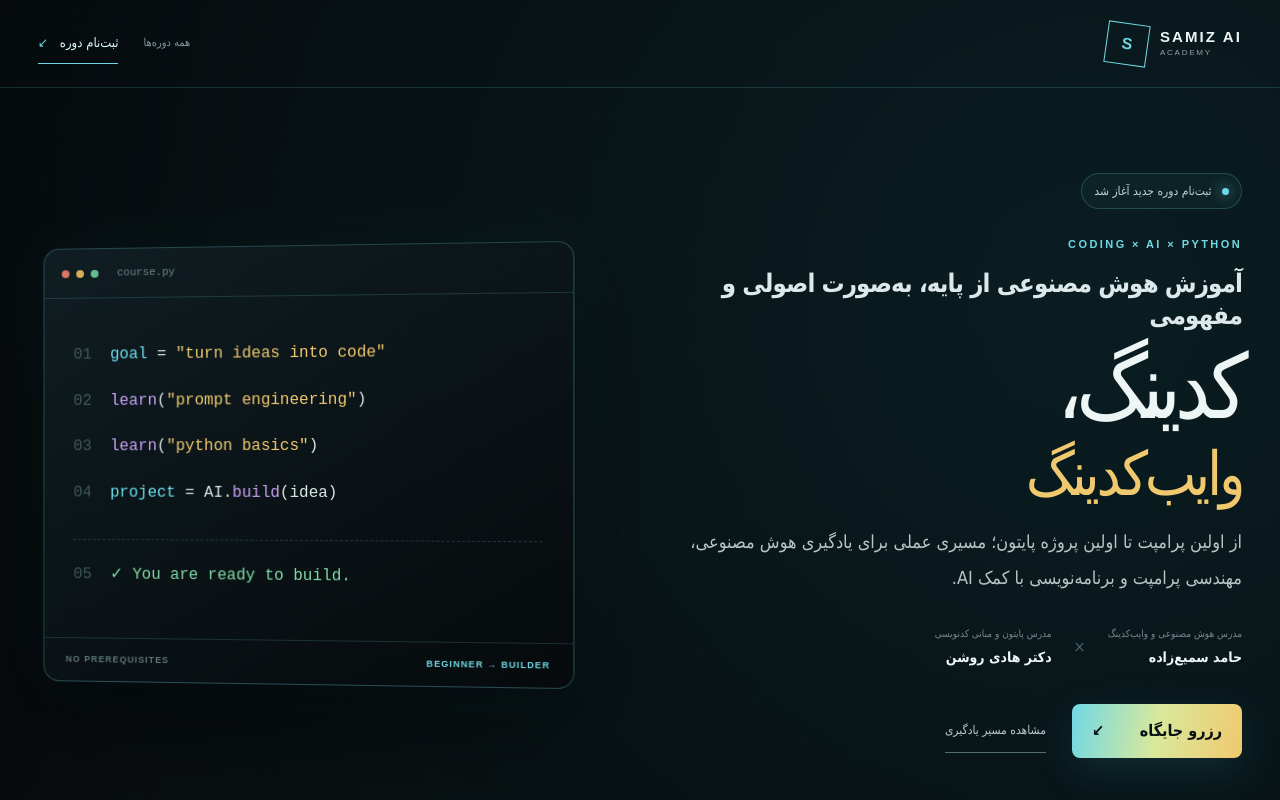
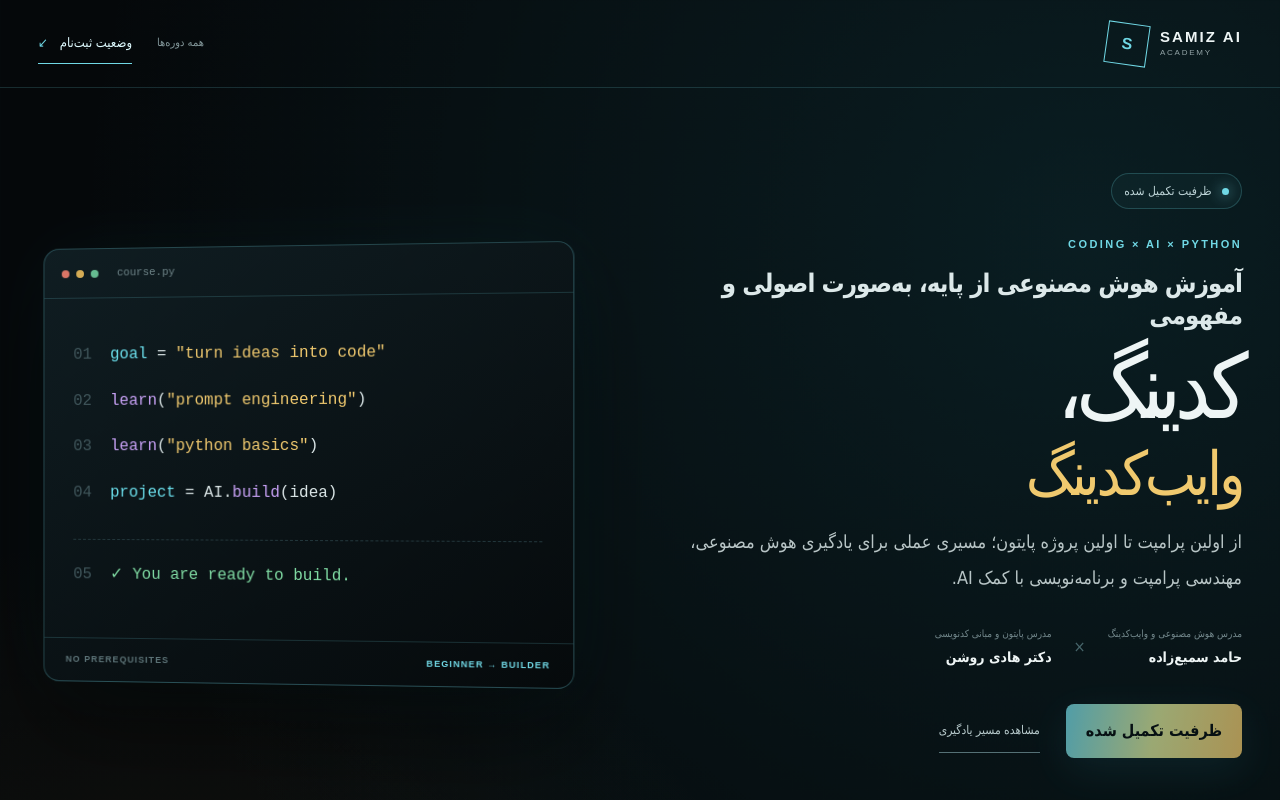
Before and after one commit to hamedsamz/samiz-ai-website, a Next.js app: page /coding-vibe-coding in a window 1280 px wide. Shown: the top 800 px of the page. Built offline with nearby package versions, Linux system fonts and the light colour scheme; a web font is replaced by a local one.

Commit message:
Close coding and AI video course enrollment when capacity is full

```diff
--- a/app/ai-video-creation/page.tsx
+++ b/app/ai-video-creation/page.tsx
@@ -1,5 +1,6 @@
 import Link from "next/link";
 import VideoCourseRegistration from "./VideoCourseRegistration";
+import { AI_VIDEO_COURSE_REGISTRATION_OPEN, COURSE_CAPACITY_FULL_LABEL, COURSE_REGISTRATION_CLOSED_MESSAGE } from "../../lib/course-registration-status";
 import "./video-course.css";
 
 const modules = [
@@ -84,19 +85,23 @@ export default function AiVideoCreationPage() {
         <nav aria-label="مسیر صفحه">
           <Link href="/courses">همه دوره‌ها</Link>
           <a href="#curriculum">سرفصل‌ها</a>
-          <a href="#registration">ثبت‌نام</a>
+          <a href="#registration">وضعیت ثبت‌نام</a>
         </nav>
       </header>
 
       <section className="avc-hero">
         <div className="avc-hero-copy">
-          <div className="avc-status"><span/> ثبت‌نام فعال · شروع دوره ۳ مهر</div>
+          <div className="avc-status"><span/> {AI_VIDEO_COURSE_REGISTRATION_OPEN ? "ثبت‌نام فعال · شروع دوره ۳ مهر" : COURSE_CAPACITY_FULL_LABEL}</div>
           <p className="avc-overline">AI VIDEO DIRECTION · GENERATIVE FILMMAKING</p>
           <h1>دوره تخصصی ساخت ویدیو<br/><em>با هوش مصنوعی</em></h1>
           <p className="avc-lead">فقط کار با یک ابزار را یاد نمی‌گیرید؛ یاد می‌گیرید مثل یک کارگردان حرفه‌ای برای تصویر، حرکت، دوربین، نور، صدا، بازی، رفرنس و تدوین تصمیم دقیق بگیرید.</p>
           <div className="avc-teacher"><small>مدرس دوره</small><strong>میج بهرامی</strong><span>Mage Bahrami</span></div>
           <div className="avc-actions">
-            <a href="#registration" className="avc-primary">ثبت‌نام دوره <span>↙</span></a>
+            {AI_VIDEO_COURSE_REGISTRATION_OPEN ? (
+              <a href="#registration" className="avc-primary">ثبت‌نام دوره <span>↙</span></a>
+            ) : (
+              <button type="button" className="avc-primary" disabled style={{ cursor: "not-allowed", opacity: 0.7 }}>{COURSE_CAPACITY_FULL_LABEL}</button>
+            )}
             <a href="#curriculum" className="avc-secondary">مشاهده مسیر دوره</a>
           </div>
         </div>
@@ -116,7 +121,7 @@ export default function AiVideoCreationPage() {
         <div className="avc-fact-fee">
           <small>هزینه ثبت‌نام</small>
           <strong>قیمت اصلی: ۹ میلیون تومان</strong>
-          <em>با توجه به شرایط کشور، برای استفاده از مبلغ حمایتی ۵ میلیون تومان (۴۴٫۴۴٪ تخفیف)، کد <b dir="ltr">Mehr</b> را هنگام ثبت‌نام وارد کنید.</em>
+          {AI_VIDEO_COURSE_REGISTRATION_OPEN ? <em>با توجه به شرایط کشور، برای استفاده از مبلغ حمایتی ۵ میلیون تومان (۴۴٫۴۴٪ تخفیف)، کد <b dir="ltr">Mehr</b> را هنگام ثبت‌نام وارد کنید.</em> : <em>{COURSE_CAPACITY_FULL_LABEL}</em>}
           <span>خارج از ایران: ۱۲۰ تتر</span>
         </div>
       </section>
@@ -164,7 +169,15 @@ export default function AiVideoCreationPage() {
         </div>
       </section>
 
-      <VideoCourseRegistration />
+      {AI_VIDEO_COURSE_REGISTRATION_OPEN ? <VideoCourseRegistration /> : (
+        <section className="avc-registration" id="registration" aria-labelledby="video-registration-status">
+          <div className="avc-registration-copy">
+            <p className="avc-section-label">وضعیت ثبت‌نام دوره</p>
+            <h2 id="video-registration-status">{COURSE_CAPACITY_FULL_LABEL}</h2>
+            <p>{COURSE_REGISTRATION_CLOSED_MESSAGE}</p>
+          </div>
+        </section>
+      )}
 
       <section className="avc-support" aria-labelledby="avc-support-title">
         <div>
--- a/app/api/ai-video-course/registration/route.ts
+++ b/app/api/ai-video-course/registration/route.ts
@@ -1,3 +1,4 @@
+import { AI_VIDEO_COURSE_REGISTRATION_OPEN, COURSE_REGISTRATION_CLOSED_MESSAGE } from "../../../../lib/course-registration-status";
 import { ensureAiVideoCourseSchema, type AiVideoCourseLocation } from "../../../../db/ai-video-course-registrations";
 import { db } from "../../../../db/registrations";
 import { AI_VIDEO_COURSE_INTERNATIONAL_FEE, AI_VIDEO_COURSE_IRAN_STANDARD_FEE, AI_VIDEO_COURSE_IRAN_SUPPORT_FEE, AI_VIDEO_COURSE_SUPPORT_DISCOUNT_CODE } from "../../../../lib/ai-video-course-config";
@@ -6,6 +7,10 @@ export const dynamic = "force-dynamic";
 const allowedTypes = new Set(["image/jpeg", "image/png", "image/webp", "application/pdf"]);
 
 export async function POST(request: Request) {
+  if (!AI_VIDEO_COURSE_REGISTRATION_OPEN) {
+    return Response.json({ error: COURSE_REGISTRATION_CLOSED_MESSAGE }, { status: 409 });
+  }
+
   const requestId = crypto.randomUUID();
   console.info("[ai-video-registration] request started", { requestId });
   try {
--- a/app/api/coding-course/registration/route.ts
+++ b/app/api/coding-course/registration/route.ts
@@ -1,3 +1,4 @@
+import { CODING_COURSE_REGISTRATION_OPEN, COURSE_REGISTRATION_CLOSED_MESSAGE } from "../../../../lib/course-registration-status";
 import { ensureCodingCourseSchema, type CodingCourseLocation } from "../../../../db/coding-course-registrations";
 import { db } from "../../../../db/registrations";
 import { CODING_COURSE_INTERNATIONAL_FEE, CODING_COURSE_IRAN_FEE, CODING_COURSE_IRAN_DISCOUNT_FEE, isCodingCourseDiscountCode } from "../../../../lib/coding-course-config";
@@ -6,6 +7,10 @@ export const dynamic = "force-dynamic";
 const allowedTypes = new Set(["image/jpeg", "image/png", "image/webp", "application/pdf"]);
 
 export async function POST(request: Request) {
+  if (!CODING_COURSE_REGISTRATION_OPEN) {
+    return Response.json({ error: COURSE_REGISTRATION_CLOSED_MESSAGE }, { status: 409 });
+  }
+
   try {
     await ensureCodingCourseSchema();
     const form = await request.formData();
--- a/app/coding-vibe-coding/page.tsx
+++ b/app/coding-vibe-coding/page.tsx
@@ -10,6 +10,7 @@ import {
   CODING_COURSE_IRAN_DISCOUNT_FEE,
   isCodingCourseDiscountCode,
 } from "../../lib/coding-course-config";
+import { CODING_COURSE_REGISTRATION_OPEN, COURSE_CAPACITY_FULL_LABEL, COURSE_REGISTRATION_CLOSED_MESSAGE } from "../../lib/course-registration-status";
 import "./coding-course.css";
 
 type Location = "iran" | "international";
@@ -60,6 +61,10 @@ export default function CodingVibeCodingPage() {
 
   async function submit(event: FormEvent<HTMLFormElement>) {
     event.preventDefault();
+    if (!CODING_COURSE_REGISTRATION_OPEN) {
+      setMessage({ text: COURSE_REGISTRATION_CLOSED_MESSAGE, error: true });
+      return;
+    }
     setBusy(true);
     setMessage(null);
     const form = event.currentTarget;
@@ -101,13 +106,13 @@ export default function CodingVibeCodingPage() {
         </Link>
         <div className="cvc-header-links">
           <Link href="/courses">همه دوره‌ها</Link>
-          <a href="#registration" className="cvc-header-cta">ثبت‌نام دوره <i>↙</i></a>
+          <a href="#registration" className="cvc-header-cta">وضعیت ثبت‌نام <i>↙</i></a>
         </div>
       </header>
 
       <section className="cvc-hero">
         <div className="cvc-hero-copy">
-          <div className="cvc-status"><span /> ثبت‌نام دوره جدید آغاز شد</div>
+          <div className="cvc-status"><span /> {CODING_COURSE_REGISTRATION_OPEN ? "ثبت‌نام دوره جدید آغاز شد" : COURSE_CAPACITY_FULL_LABEL}</div>
           <p className="cvc-overline">CODING × AI × PYTHON</p>
           <h2 className="cvc-hero-heading">آموزش هوش مصنوعی از پایه، به‌صورت اصولی و مفهومی</h2>
           <h1><span>کدینگ،</span><em>وایب‌کدینگ</em></h1>
@@ -118,7 +123,11 @@ export default function CodingVibeCodingPage() {
             <div><small>مدرس پایتون و مبانی کدنویسی</small><strong>دکتر هادی روشن</strong></div>
           </div>
           <div className="cvc-hero-actions">
-            <a href="#registration" className="cvc-primary">رزرو جایگاه <span>↙</span></a>
+            {CODING_COURSE_REGISTRATION_OPEN ? (
+              <a href="#registration" className="cvc-primary">رزرو جایگاه <span>↙</span></a>
+            ) : (
+              <button type="button" className="cvc-primary" disabled style={{ cursor: "not-allowed", opacity: 0.7 }}>{COURSE_CAPACITY_FULL_LABEL}</button>
+            )}
             <a href="#curriculum" className="cvc-secondary">مشاهده مسیر یادگیری</a>
           </div>
         </div>
@@ -176,6 +185,15 @@ export default function CodingVibeCodingPage() {
         </div>
       </section>
 
+      {!CODING_COURSE_REGISTRATION_OPEN ? (
+        <section className="cvc-registration" id="registration" aria-labelledby="coding-registration-status">
+          <div className="cvc-registration-copy">
+            <p className="cvc-section-label">وضعیت ثبت‌نام دوره</p>
+            <h2 id="coding-registration-status">{COURSE_CAPACITY_FULL_LABEL}</h2>
+            <p>{COURSE_REGISTRATION_CLOSED_MESSAGE}</p>
+          </div>
+        </section>
+      ) : (
       <section className="cvc-registration" id="registration">
         <div className="cvc-registration-copy">
           <p className="cvc-section-label">ثبت‌نام دوره</p>
@@ -241,6 +259,8 @@ export default function CodingVibeCodingPage() {
         </div>
       </section>
 
+      )}
+
       <section className="cvc-support" aria-labelledby="support-title">
         <div>
           <p className="cvc-section-label">پشتیبانی ثبت‌نام</p>
--- a/app/courses/page.tsx
+++ b/app/courses/page.tsx
@@ -1,5 +1,6 @@
 import Image from "next/image";
 import Link from "next/link";
+import { CODING_COURSE_REGISTRATION_OPEN, AI_VIDEO_COURSE_REGISTRATION_OPEN, COURSE_CAPACITY_FULL_LABEL } from "../../lib/course-registration-status";
 import "./courses.css";
 
 const courses = [
@@ -9,7 +10,7 @@ const courses = [
     provider: "حامد سمیع‌زاده × دکتر هادی روشن",
     summary: "از اولین پرامپت تا اولین پروژه پایتون",
     meta: "از صفر · پروژه‌محور · دوره ضبط‌شده",
-    badges: ["ثبت‌نام فعال", "پایتون + AI"],
+    badges: [CODING_COURSE_REGISTRATION_OPEN ? "ثبت‌نام فعال" : COURSE_CAPACITY_FULL_LABEL, "پایتون + AI"],
     image: "/images/courses/coding-vibe-coding-poster.webp",
     href: "/coding-vibe-coding",
     imagePosition: "center",
@@ -21,7 +22,7 @@ const courses = [
     provider: "میج بهرامی · Mage Bahrami",
     summary: "از پرامپت و کارگردانی تا تدوین و کنترل کیفیت",
     meta: "۱۵ فصل · تخصصی · پروژه‌محور",
-    badges: ["دوره جدید", "ثبت‌نام فعال"],
+    badges: [AI_VIDEO_COURSE_REGISTRATION_OPEN ? "ثبت‌نام فعال" : COURSE_CAPACITY_FULL_LABEL, "۱۵ فصل تخصصی"],
     image: "/images/slide-video-ad.png",
     href: "/ai-video-creation",
     imagePosition: "center",
--- a/app/page.tsx
+++ b/app/page.tsx
@@ -21,7 +21,7 @@ const copy = {
     courseTitle: "کدینگ، وایب‌کدینگ؛ از اولین پرامپت تا اولین پروژه پایتون",
     courseText: "یک مسیر پروژه‌محور و بدون پیش‌نیاز برای یادگیری هوش مصنوعی، مهندسی پرامپت، مبانی پایتون و ساخت پروژه با کمک AI؛ با تدریس حامد سمیع‌زاده و دکتر هادی روشن.",
     courseFacts: [["شروع", "۱ مهر"], ["سطح", "از صفر"], ["رویکرد", "پروژه‌محور"]],
-    courseCta: "جزئیات و ثبت‌نام",
+    courseCta: "ظرفیت تکمیل شده · جزئیات دوره",
     workKicker: "SAMIZ FILMS / نمونه‌کارها",
     workTitle: "تصویرهایی که برای توقف اسکرول ساخته شده‌اند.",
     workText: "هر ویدیو با یک هدف روشن شروع می‌شود: جلب توجه، ساختن حس و رساندن پیام برند در چند ثانیه.",
@@ -69,7 +69,7 @@ const copy = {
     courseTitle: "Coding & Vibe Coding: from your first prompt to your first Python project",
     courseText: "A beginner-friendly, project-led path through AI, prompt engineering, Python fundamentals, and building real projects with AI; taught in Persian by Hamed Sami Zadeh and Dr. Hadi Roshan.",
     courseFacts: [["START", "1 Mehr"], ["LEVEL", "Beginner"], ["METHOD", "Project-led"]],
-    courseCta: "Course details and registration",
+    courseCta: "Fully booked · Course details",
     workKicker: "SAMIZ FILMS / SELECTED WORK",
     workTitle: "Images made to stop the scroll.",
     workText: "Every film begins with a clear objective: capture attention, create emotion, and communicate the brand in seconds.",
--- /dev/null
+++ b/lib/course-registration-status.ts
@@ -0,0 +1,5 @@
+// Keep public registration notices and server-side enforcement in sync.
+export const CODING_COURSE_REGISTRATION_OPEN: boolean = false;
+export const AI_VIDEO_COURSE_REGISTRATION_OPEN: boolean = false;
+export const COURSE_CAPACITY_FULL_LABEL = "ظرفیت تکمیل شده";
+export const COURSE_REGISTRATION_CLOSED_MESSAGE = "ظرفیت این دوره تکمیل شده است و ثبت‌نام جدید امکان‌پذیر نیست.";
```
